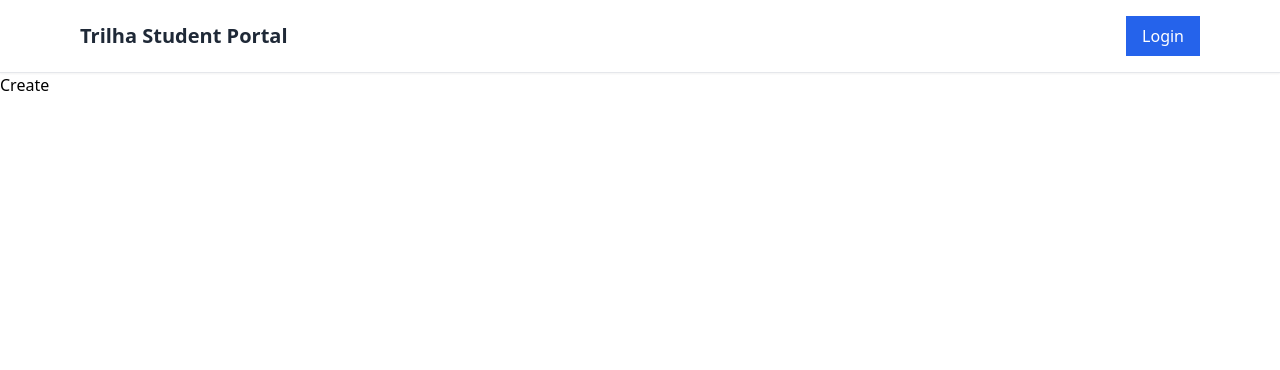
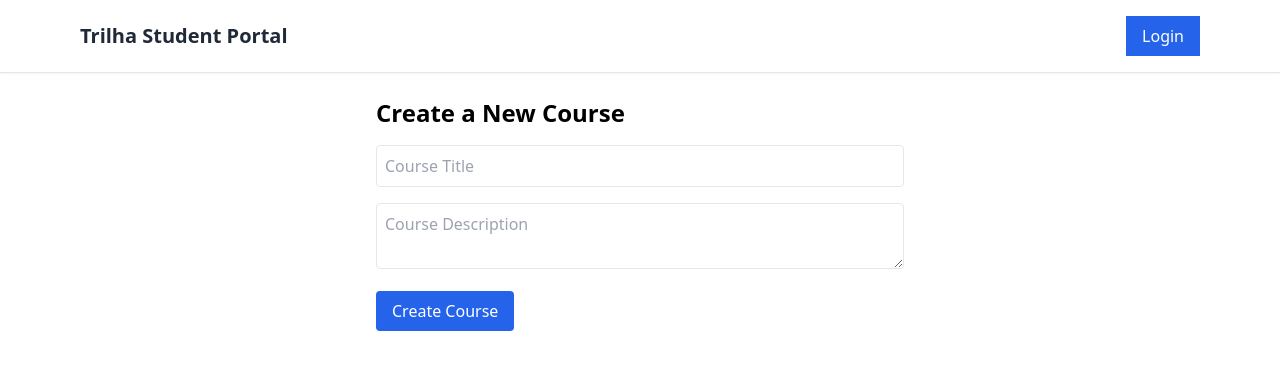
Before and after one commit to TrilhaUFPB/trilha_frontend_student_portal, a Next.js app: page /admin/courses/create in a window 1280 px wide. Shown: the top 370 px of the page. Built offline with nearby package versions, Linux system fonts and the light colour scheme; no server answers.

Commit message:
Add course and video management features with form handling and API integration

```diff
--- a/src/app/admin/courses/[courseId]/[videoId]/page.tsx
+++ b/src/app/admin/courses/[courseId]/[videoId]/page.tsx
@@ -1,5 +1,13 @@
-export default function CoursePage() {
-    return (
-        <h1>VideoId</h1>
-    )
+// app/admin/courses/[courseId]/[videoId]/page.tsx
+export default function VideoPage({
+  params,
+}: {
+  params: { courseId: string; videoId: string };
+}) {
+  return (
+    <div>
+      <h1>Course ID: {params.courseId}</h1>
+      <h2>Video ID: {params.videoId}</h2>
+    </div>
+  );
 }
--- a/src/app/admin/courses/[courseId]/page.tsx
+++ b/src/app/admin/courses/[courseId]/page.tsx
@@ -9,11 +9,10 @@ import { useEffect, useState } from "react";
 export default function CoursePage() {
     const router = useRouter();
     const params = useParams();
+    const { user, loading } = useAuth();
     const courseId = Number(params.courseId);
-    const { user, loading } = useAuth();
+    const [loadingData, setLoadingData] = useState(true);
     const [course, setCourse] = useState<Course | null>(null);
-    const [videos, setVideos] = useState<Video | null>(null);
-    const [loadingData, setLoadingData] = useState(true);
 
     useEffect(() => {
         if (!loading) {
@@ -55,7 +54,7 @@ export default function CoursePage() {
                         <div key={video.id}>
                             <p><strong>{video.title}</strong></p>
                             <p>{video.description}</p>
-                            <iframe width="560" height="315" src={`https://www.youtube.com/embed/oeyT6MziA8Y?si=01kSR01Ke4YQopjT`} title="YouTube video player" frameBorder="0" allow="accelerometer; autoplay; clipboard-write; encrypted-media; gyroscope; picture-in-picture; web-share" referrerPolicy="strict-origin-when-cross-origin" allowFullScreen></iframe>
+                            <iframe width="560" height="315" src={`https://www.youtube.com/embed/${video.url}`} title="YouTube video player" frameBorder="0" allow="accelerometer; autoplay; clipboard-write; encrypted-media; gyroscope; picture-in-picture; web-share" referrerPolicy="strict-origin-when-cross-origin" allowFullScreen></iframe>
                         </div>
                     ))
                 ) : (
--- a/src/app/admin/courses/create/page.tsx
+++ b/src/app/admin/courses/create/page.tsx
@@ -1,5 +1,51 @@
+"use client"
+import { createCourses } from "@/utils/api";
+import { useRouter } from "next/navigation";
+import { useState } from "react"
+
 export default function CoursePage() {
+    const [title, setTitle] = useState("");
+    const [description, setDescription] = useState("");
+
+    const router = useRouter();
+
+    async function handleSubmit(e: React.FormEvent) {
+        e.preventDefault();
+
+        const courseData = {
+            title,
+            description
+        };
+
+        await createCourses(courseData);
+        router.push("/admin/courses")
+    }
     return (
-        <h1>Create</h1>
+        <div className="max-w-xl mx-auto p-6">
+      <h1 className="text-2xl font-bold mb-4">Create a New Course</h1>
+      <form onSubmit={handleSubmit} className="space-y-4">
+        <input
+          type="text"
+          placeholder="Course Title"
+          value={title}
+          onChange={(e) => setTitle(e.target.value)}
+          className="w-full border p-2 rounded"
+          required
+        />
+        <textarea
+          placeholder="Course Description"
+          value={description}
+          onChange={(e) => setDescription(e.target.value)}
+          className="w-full border p-2 rounded"
+          required
+        />
+        <button
+          type="submit"
+          className="bg-blue-600 text-white px-4 py-2 rounded"
+        >
+          Create Course
+        </button>
+      </form>
+    </div>
     )
 }
--- a/src/app/admin/courses/page.tsx
+++ b/src/app/admin/courses/page.tsx
@@ -38,8 +38,28 @@ export default function CoursesPage() {
         }
     }, [user]);
 
+    if (!courses) return (
+
+        <>
+            <p>Não há cursos existentes</p>
+            <div className="p-8">
+                    <Link href={"courses/create"}>Create a new Course</Link>
+                </div>
+        </>
+    )
+
 
     return (
+        <>
+            <div className="flex">
+
+                <div className="p-8">
+                    <Link href={"courses/create"}>Create a new Course</Link>
+                </div>
+                <div className="p-8">
+                    <Link href={"courses/upload"}>Upload a video</Link>
+                </div>
+            </div>
             <div className="flex">
                 {loadingData ? (
                     <p>Loading...</p>
@@ -56,6 +76,7 @@ export default function CoursesPage() {
                     ))
                 )}
             </div>
+        </>
     );
 
 
--- /dev/null
+++ b/src/app/admin/courses/upload/page.tsx
@@ -0,0 +1,89 @@
+"use client";
+
+import { useRouter } from "next/navigation";
+import { useState, useEffect } from "react";
+import { Video, Course } from "@/types/interfaces";
+import { createVideos, fetchAllCourses } from "@/utils/api";
+
+export default function UploadVideoPage() {
+  const router = useRouter();
+  const [title, setTitle] = useState("");
+  const [description, setDescription] = useState("");
+  const [url, setUrl] = useState("");
+  const [courses, setCourses] = useState<Course[]>([]);
+  const [selectedCourseId, setSelectedCourseId] = useState<number | null>(null);
+
+  // Load courses when page mounts
+  useEffect(() => {
+    async function loadCourses() {
+      const data = await fetchAllCourses();
+      const coursesData = data as Course[];
+      setCourses(coursesData);
+      if (coursesData.length > 0) setSelectedCourseId(coursesData[0].id); // default selection
+    }
+    loadCourses();
+  }, []);
+
+  const handleSubmit = async (e: React.FormEvent) => {
+    e.preventDefault();
+    if (!selectedCourseId) return;
+
+    const videoData: Partial<Video> = {
+      title,
+      description,
+      url,
+      CourseId: selectedCourseId, // <-- match your TS type / backend field
+    };
+
+    await createVideos(videoData);
+    router.push("/admin/courses"); // redirect after adding video
+  };
+
+  return (
+    <div className="max-w-xl mx-auto p-6">
+      <h1 className="text-2xl font-bold mb-4">Add Video</h1>
+      <form onSubmit={handleSubmit} className="space-y-4">
+        <input
+          type="text"
+          placeholder="Video Title"
+          value={title}
+          onChange={(e) => setTitle(e.target.value)}
+          className="w-full border p-2 rounded"
+          required
+        />
+        <textarea
+          placeholder="Video Description"
+          value={description}
+          onChange={(e) => setDescription(e.target.value)}
+          className="w-full border p-2 rounded"
+        />
+        <input
+          type="text"
+          placeholder="Video URL"
+          value={url}
+          onChange={(e) => setUrl(e.target.value)}
+          className="w-full border p-2 rounded"
+          required
+        />
+
+        {/* Course selection dropdown */}
+        <select
+          value={selectedCourseId ?? ""}
+          onChange={(e) => setSelectedCourseId(Number(e.target.value))}
+          className="w-full border p-2 rounded"
+          required
+        >
+          {courses.map((course) => (
+            <option key={course.id} value={course.id}>
+              {course.title} {/* show title instead of just ID */}
+            </option>
+          ))}
+        </select>
+
+        <button type="submit" className="bg-blue-600 text-white px-4 py-2 rounded">
+          Add Video
+        </button>
+      </form>
+    </div>
+  );
+}
```
Also changed, not shown: src/types/interfaces.ts (+4 -4 lines), src/app/admin/courses/video/page.tsx (deleted). Lines whose indentation alone changed are shown as unchanged.
